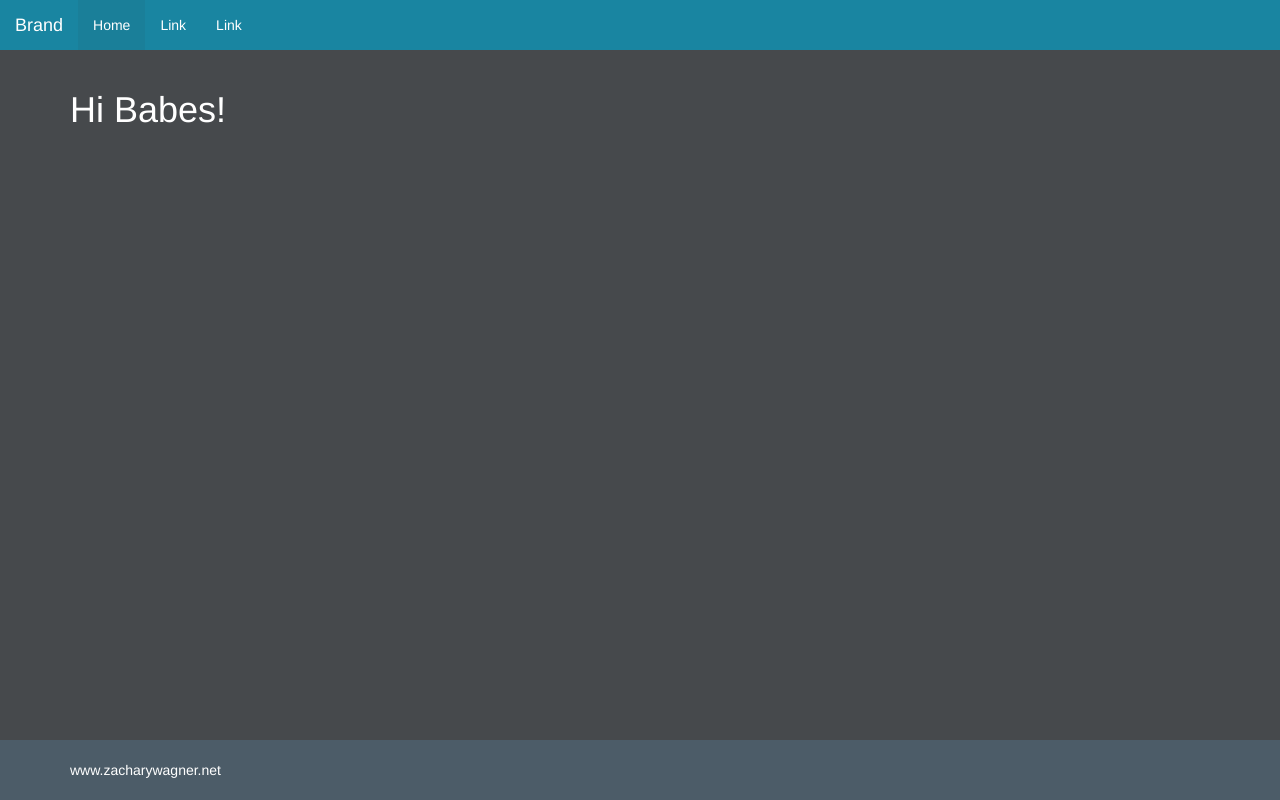
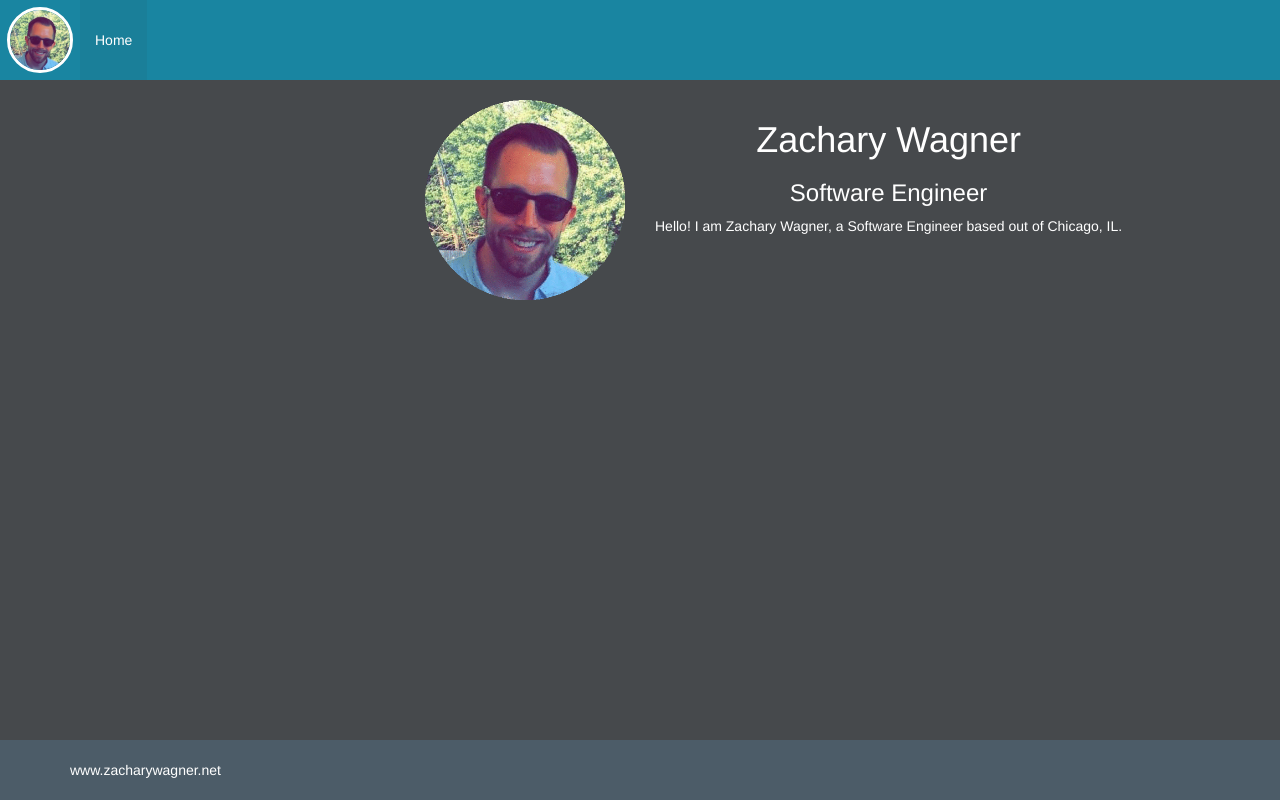
Before and after one commit to zwagner86/ng2-profile, an Angular app: page / in a window 1280 px wide. Built offline with nearby package versions, Linux system fonts and the light colour scheme.

Commit message:
just commiting some basic style updates

```diff
--- a/src/app/app.component.html
+++ b/src/app/app.component.html
@@ -1,7 +1,16 @@
 <profile-header></profile-header>
-<div class="container">
-  <h1>
-    {{title}}
-  </h1>
+<div class="container profile">
+  <div class="col-xs-12 col-sm-6">
+    <div class="profile-pic-container">
+      <img src="../assets/prof-pic.png" />
+    </div>
+  </div>
+  <div class="col-xs-12 col-sm-6">
+    <div class="info-container">
+      <h1>Zachary Wagner</h1>
+      <h3>Software Engineer</h3>
+      <p>Hello!  I am Zachary Wagner, a Software Engineer based out of Chicago, IL.</p>
+    </div>
+  </div>
 </div>
 <profile-footer></profile-footer>
--- a/src/app/app.component.less
+++ b/src/app/app.component.less
@@ -0,0 +1,30 @@
+@screen-sm:                  768px;
+@screen-sm-min:              @screen-sm;
+
+.profile {
+  position: relative;
+  z-index: 500;
+
+  .profile-pic-container {
+    float: none;
+    text-align: center;
+
+    @media (min-width: @screen-sm-min) {
+      float: right;
+    }
+
+    img {
+      width: 200px;
+    }
+  }
+
+  .info-container {
+    float: none;
+    text-align: center;
+
+    @media (min-width: @screen-sm-min) {
+      float: left;
+    }
+  }
+
+}
--- a/src/app/header/header.component.html
+++ b/src/app/header/header.component.html
@@ -7,13 +7,11 @@
         <span class="icon-bar"></span>
         <span class="icon-bar"></span>
       </button>
-      <a href="#" class="navbar-brand">Brand</a>
+      <a href="#" class="navbar-brand"><img src="../../assets/prof-pic.png" /></a>
     </div>
     <div id="navbar-collapse" class="collapse navbar-collapse">
       <ul class="nav navbar-nav">
         <li class="active"><a href="#">Home</a></li>
-        <li><a href="#">Link</a></li>
-        <li><a href="#">Link</a></li>
       </ul>
     </div>
   </div>
--- a/src/app/header/header.component.less
+++ b/src/app/header/header.component.less
@@ -1,17 +1,33 @@
+@screen-sm:                  768px;
+@screen-sm-min:              @screen-sm;
+
 .navbar {
   border-radius: 0;
   border: none;
   background-color: #1985A1;
   color: #ffffff;
+  min-height: 80px;
+  height: 80px;
 
   .navbar-header {
 
     .navbar-brand {
       color: #ffffff;
+      height: 80px;
+      width: 80px;
+      padding: 7px;
+
+      img {
+        width: 66px;
+        border: 3px solid #ffffff;
+        border-radius: 50%;
+      }
     }
 
     .navbar-toggle {
       border-color: #ffffff;
+      margin-top: 23px;
+      margin-bottom: 23px;
 
       .icon-bar {
         background-color: #ffffff;
@@ -30,10 +46,22 @@
 
   .navbar-collapse {
     border-color: #ffffff;
+    position: relative;
+    z-index: 501;
 
     .navbar-nav {
+      margin-top: 0;
+
       a {
         color: #ffffff;
+        padding-top: 10px;
+        padding-bottom: 10px;
+
+        @media (min-width: @screen-sm-min) {
+          padding-top: 30px;
+          padding-bottom: 30px;
+        }
+
       }
 
       .active {
```
Also changed, not shown: src/assets/prof-pic.png (added).
